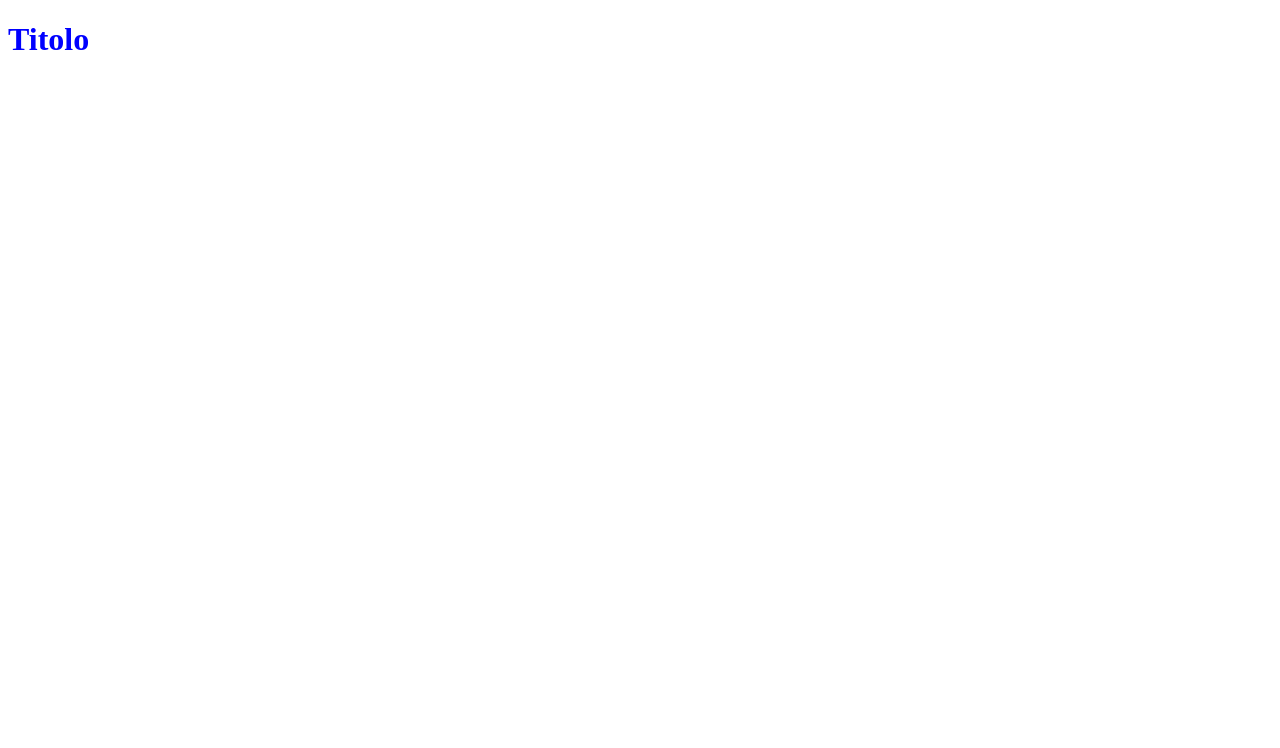
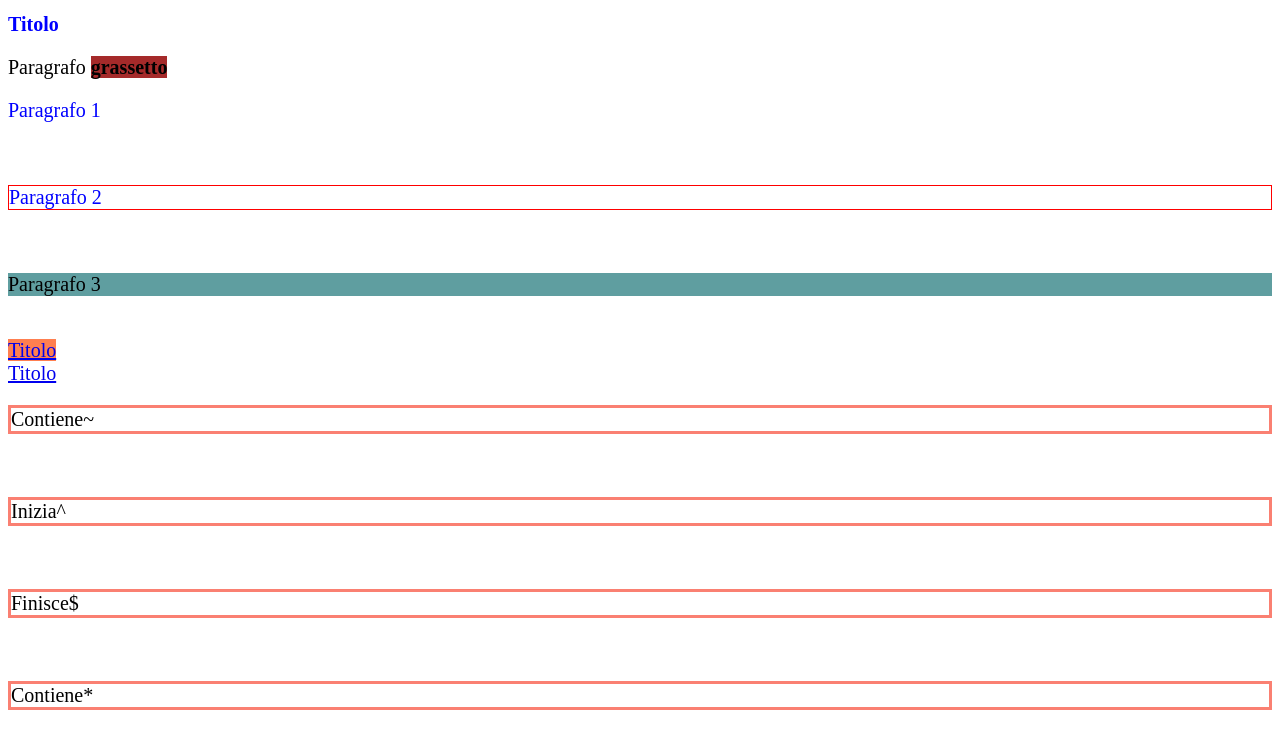
Before and after one commit to francescobignardi/CSS, a plain HTML site: page index.html in a window 1280 px wide. Drawn offline with Linux system fonts and the light colour scheme.

Commit message:
Aggiungo codice

```diff
--- a/index.html
+++ b/index.html
@@ -6,12 +6,64 @@
     <title>Index</title>
 
     <style>
-        h1{
+        h1,
+        .classe1{
             color: blue;
+        }
+        strong{
+            background-color: brown;
+        }
+        *{
+            font-size: 20px;
+        }
+        .classe1.classe2{
+            border: solid 1px red;
+        }
+        #univoco{
+            background-color: cadetblue;
+        }
+        a[title="Titolo"]{
+            background-color: coral;
+        }
+        p[class~="bao"]{
+            border: solid salmon;
+        }
+        p[class^="ini"]{
+            border: solid salmon;
+        }
+        p[class$="finisce"]{
+            border: solid salmon;
+        }
+        p[class*="bbb"]{
+            border: solid salmon;
+        }
+        a:hover{
+            color: pink;
         }
     </style>
 </head>
 <body>
     <h1>Titolo</h1>
+    <p>Paragrafo <strong>grassetto</strong></p>
+    <p class="classe1">Paragrafo 1</p>
+    <br>
+    <p class="classe1 classe2">Paragrafo 2</p>
+    <br>
+    <p id="univoco">Paragrafo 3</p>
+    <br>
+    <a title="Titolo" href="pippo.php">Titolo</a>
+    <br>
+    <a title="Titolo2" href="pippo.php">Titolo</a>
+    <br>
+
+    <p class="prova bao">Contiene~</p>
+    <br>
+    <p class="inizio">Inizia^</p>
+    <br>
+    <p class="aaa finisce">Finisce$</p>
+    <br>
+    <p class="contiene bbb">Contiene*</p>
+
+
 </body>
 </html>
```
